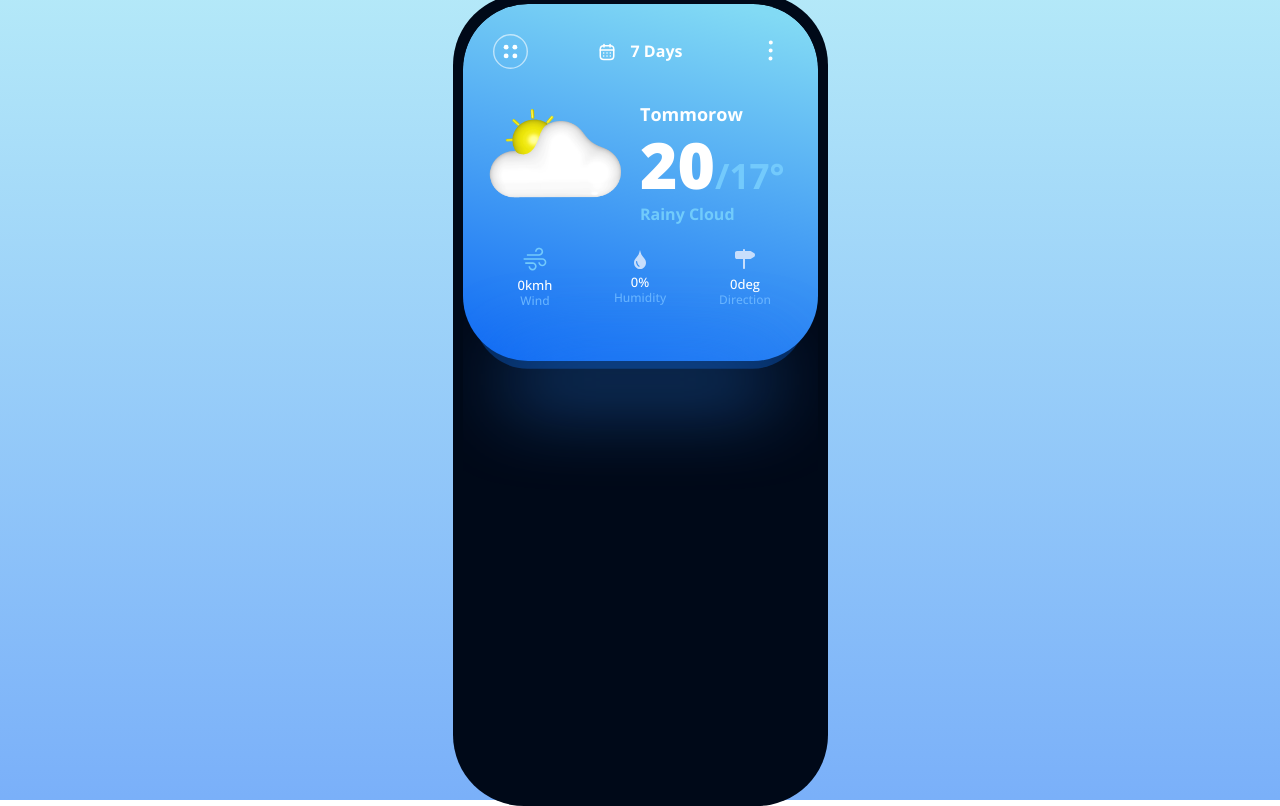
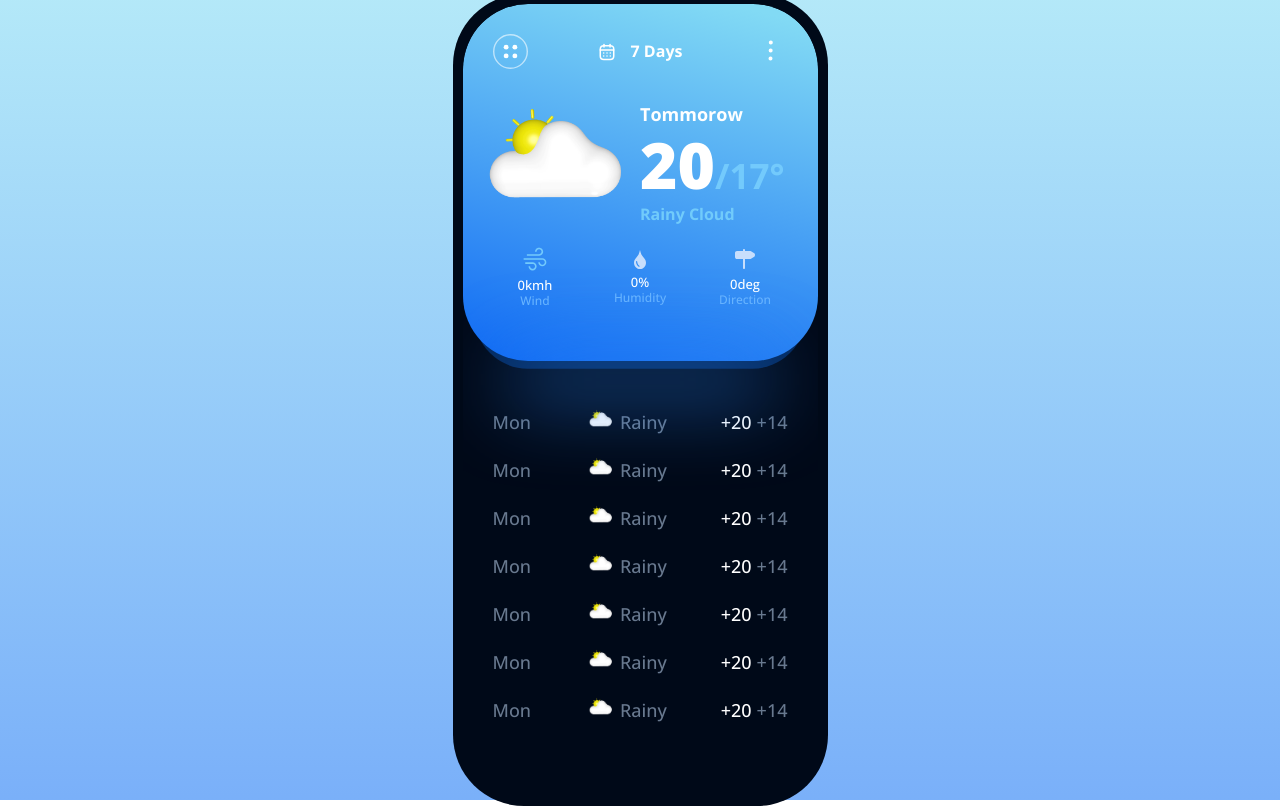
Before and after one commit to script696/weatherly, a React (Create React App) app: page /tomorrow in a window 1280 px wide. Built offline with nearby package versions, Linux system fonts and the light colour scheme; no server answers.

Commit message:
Added all UI page 2
Added all UI page 2

```diff
--- a/src/pages/DashBoard/DashBoard.tsx
+++ b/src/pages/DashBoard/DashBoard.tsx
@@ -3,7 +3,7 @@ import GlobalSvgSelector from "../../img/logo/GlobalSvgSelector";
 import Button from "../../shared/Button/Button";
 import Flex from "../../shared/Flex/Flex";
 import Wrapper from "../../shared/Wrapper/Wrapper";
-import Bottom from "./components/Bottom/Bottom";
+import Bottom from "../../shared/Bottom/Bottom";
 import BottomHeader from "./components/BottomHeader/BottomHeader";
 import Screen from "../../shared/Screen/Screen";
 import Title from "../../shared/Title/Title";
--- a/src/pages/TommorrowFrcst/TommorrowFrcst.tsx
+++ b/src/pages/TommorrowFrcst/TommorrowFrcst.tsx
@@ -2,6 +2,7 @@ import React from "react";
 import styled from "styled-components";
 import GlobalSvgSelector from "../../img/logo/GlobalSvgSelector";
 import weatherIcons from "../../img/weatherIcons/weatherIcons";
+import Bottom from "../../shared/Bottom/Bottom";
 import Button from "../../shared/Button/Button";
 import Flex from "../../shared/Flex/Flex";
 import Paragraph from "../../shared/Paragraph/Paragraph";
@@ -12,6 +13,7 @@ import WeatherInfoCard1 from "../../shared/WeatherInfoCard1/WeatherInfoCard1";
 import WeatherRowContainer from "../../shared/WeatherRowContainer/WeatherRowContainer";
 import Wrapper from "../../shared/Wrapper/Wrapper";
 import MainInfoContainer from "./components/MainOnfoContainer/MainOnfoContainer";
+import RowItem from "./components/RowItem/RowItem";
 import TeampMinMax from "./components/TeampMinMax/TeampMinMax";
 
 const StyledTommorrowFrcst = styled.section`
@@ -58,7 +60,7 @@ const TommorrowFrcst = ({ ...props }) => {
                 size="18px"
                 height="22px"
               />
-              <TeampMinMax max="20" min={`/17${'\u00B0'}`} />
+              <TeampMinMax max="20" min={`/17${"\u00B0"}`} />
               <Paragraph
                 text="Rainy Cloud"
                 weight="600"
@@ -71,16 +73,8 @@ const TommorrowFrcst = ({ ...props }) => {
         </MainInfoContainer>
         <WeatherRowContainer>
           <Flex gap="53px">
-            <WeatherInfoCard1
-              icon="windy"
-              value={`${0}kmh`}
-              type="Wind"
-            />
-            <WeatherInfoCard1
-              icon="humidity"
-              value={`${0}%`}
-              type="Humidity"
-            />
+            <WeatherInfoCard1 icon="windy" value={`${0}kmh`} type="Wind" />
+            <WeatherInfoCard1 icon="humidity" value={`${0}%`} type="Humidity" />
             <WeatherInfoCard1
               icon="direction"
               value={`${0}deg`}
@@ -88,6 +82,17 @@ const TommorrowFrcst = ({ ...props }) => {
             />
           </Flex>
         </WeatherRowContainer>
+        <Bottom>
+          <Flex margin='50px 0 0 0' width='100%' direction="column" gap='15px' >
+            <RowItem />
+            <RowItem />
+            <RowItem />
+            <RowItem />
+            <RowItem />
+            <RowItem />
+            <RowItem />
+          </Flex>
+        </Bottom>
       </Screen>
     </StyledTommorrowFrcst>
   );
--- /dev/null
+++ b/src/pages/TommorrowFrcst/components/RowItem/RowItem.tsx
@@ -0,0 +1,32 @@
+import React from "react";
+import styled from "styled-components/macro";
+import Flex from "../../../../shared/Flex/Flex";
+import Paragraph from "../../../../shared/Paragraph/Paragraph";
+import weatherIcons from "../../../../img/weatherIcons/weatherIcons";
+import Wrapper from "../../../../shared/Wrapper/Wrapper";
+import WeatherIcon from "../../../../shared/WeatherIcon/WeatherIcon";
+
+const StyledRowItem = styled.div`
+width: 100%;
+`
+const RowItem = () => {
+  return (
+    <StyledRowItem>
+      <Flex justify='space-between' width='100%'>
+        <Paragraph text="Mon" weight="500" size='18px' height='20px' color="#68798F"/>
+        <Flex gap='5px'>
+          <Wrapper width="30px" height="30px" margin="0 0 3px 0">
+            <WeatherIcon src={weatherIcons[2]} />
+          </Wrapper>
+          <Paragraph text='Rainy' weight="500" size='18px' height='20px' color="#68798F"/>
+        </Flex>
+        <Flex gap='5px'>
+        <Paragraph text='+20' weight="500" size='18px' height='20px' color='#fff'/>
+        <Paragraph text='+14' weight="500" size='18px' height='20px' color="#68798F"/>
+        </Flex>
+      </Flex>
+    </StyledRowItem>
+  );
+};
+
+export default RowItem;
--- a/src/store/slices/weatherSlice.tsx
+++ b/src/store/slices/weatherSlice.tsx
@@ -4,7 +4,6 @@ import axios from "axios";
 
 const URL =
   "https://api.open-meteo.com/v1/forecast?latitude=55.7558&longitude=37.6176&hourly=temperature_2m,relativehumidity_2m,showers,weathercode&daily=weathercode&current_weather=true&timezone=Europe%2FMoscow";
-
 
 interface ICurrentWeather {
   temperature: number;
@@ -35,8 +34,7 @@ const URL =
 }
 
 interface IinitialState {
-    currentWeather : ICurrentWeather,
-
+  currentWeather: ICurrentWeather;
 }
 
 const currentWeather: any = {
@@ -106,6 +104,8 @@ export const weatherSliceReducer = createSlice({
         data: action.payload,
       });
 
+      console.log(action.payload);
+
       state.currentWeather = { ...dailyForecast.currentWeather };
       state.currentDate = { ...dailyForecast.currentDateData };
       state.dailyForecast = { ...dailyForecast.dailyForecast };
```
Also changed, not shown: src/shared/Bottom/Bottom.tsx (renamed from src/pages/DashBoard/components/Bottom/Bottom.tsx). Lines whose indentation alone changed are shown as unchanged.
